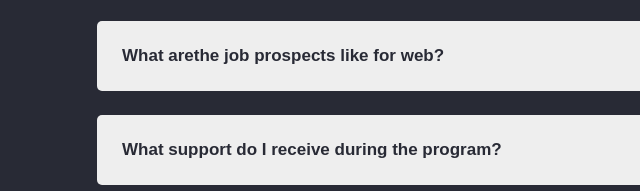
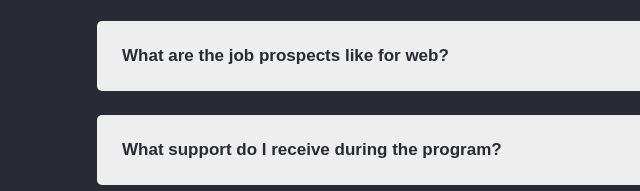
Before and after one commit to solana-ametista/solana-ametista.github.io, a plain HTML site: page index.html in a window 1280 px wide. Shown: the part 183-374 px from the top of the page, 63-703 px from the left. Drawn offline with Linux system fonts and the light colour scheme.

Commit message:
erro de digitação corrigido

```diff
--- a/index.html
+++ b/index.html
@@ -29,7 +29,7 @@
 
       <div class="inner">
         <button type="button" class="colapse">
-          What arethe job prospects like for web?
+          What are the job prospects like for web?
         </button>
         <div class="hidden">
           <p>
```
